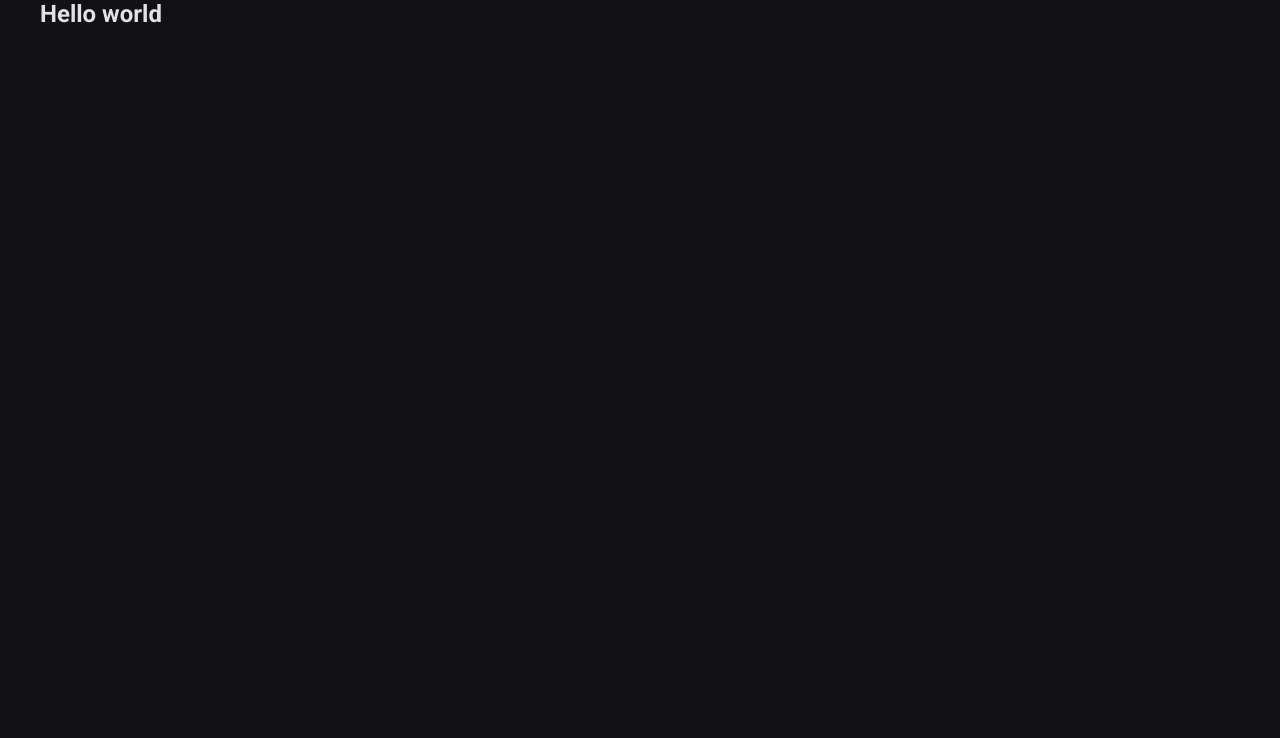
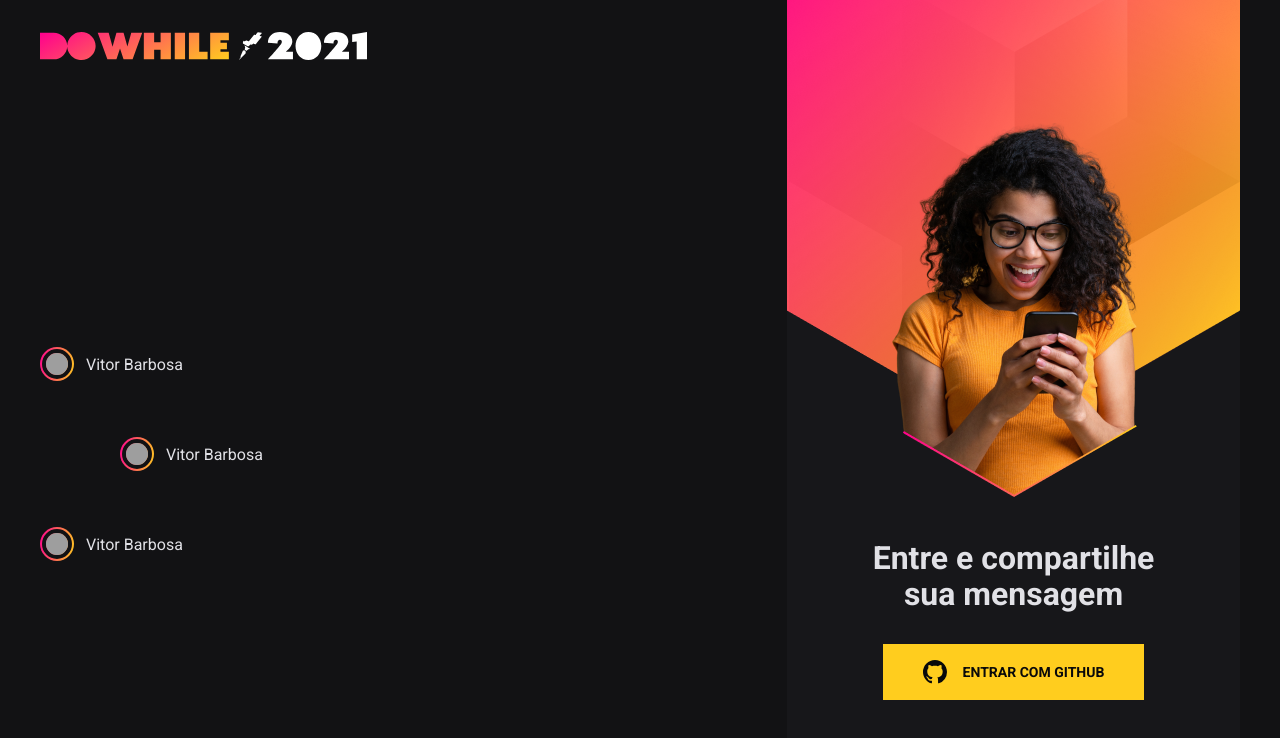
Before and after one commit to vitorbarbosa123/nlw-app, a React (Vite) app in the folder web/: page / in a window 1280 px wide. Shown: the top 738 px of the page. Built offline with nearby package versions, Linux system fonts and the light colour scheme; grey boxes are pictures that could not be loaded.

Commit message:
Basic compoents + styles using vite

```diff
--- a/web/package.json
+++ b/web/package.json
@@ -9,6 +9,7 @@
   "dependencies": {
     "react": "^17.0.0",
     "react-dom": "^17.0.0",
+    "react-icons": "^4.3.1",
     "sass": "^1.43.3"
   },
   "devDependencies": {
--- a/web/src/App.tsx
+++ b/web/src/App.tsx
@@ -1,10 +1,13 @@
+import { LoginBox } from './components/LoginBox'
+import { MessageList } from './components/MessageList'
 import styles from './styles/App.module.scss'
 
 export function App() {
 
   return (
     <main className={styles.contentWrapper}>
-      <h2>Hello world</h2>
+      <MessageList/>
+      <LoginBox/>
     </main>
   )
 }
--- /dev/null
+++ b/web/src/components/LoginBox/index.tsx
@@ -0,0 +1,15 @@
+import { VscGithubInverted } from 'react-icons/vsc'
+import styles from './styles.module.scss'
+
+
+export function LoginBox() {
+    return (
+        <div className={styles.loginBoxWrapper}>
+            <strong>Entre e compartilhe sua mensagem</strong>
+            <a href="#" className={styles.signInWithGitHub}>
+                <VscGithubInverted size="24"/>
+                Entrar com Github
+            </a>
+        </div>
+    )
+}
--- /dev/null
+++ b/web/src/components/LoginBox/styles.module.scss
@@ -0,0 +1,41 @@
+.loginBoxWrapper {
+    height: 100vh;
+    width: 100%;
+    background: #17171a url(../../assets/banner-girl.png) no-repeat center top;
+
+    padding: 440px 80px 0;
+    text-align: center;
+
+    display: flex;
+    flex-direction: column;
+    justify-content: center;
+    align-items: center;
+
+    strong {
+        font-size: 32px;
+        line-height: 36px;
+    }
+    .signInWithGitHub {
+        background: #ffcd1e;
+        margin-top: 32px;
+        padding: 0 40px;
+        height: 56px;
+        color: #09090a;
+        font-size: 14px;
+        font-weight: bold;
+        text-transform: uppercase;
+        text-decoration: none;
+
+        display: flex;
+        align-items: center;
+        justify-content: center;
+
+        svg {
+            margin-right: 16px;
+        }
+
+        &:hover {
+            filter: brightness(0.9);
+        }
+    }
+}
--- /dev/null
+++ b/web/src/components/MessageList/index.tsx
@@ -0,0 +1,40 @@
+import styles from './styles.module.scss'
+import Logo from '../../assets/logo.svg'
+
+export function MessageList() {
+    return (
+        <div className={styles.messageListWrapper}>
+            <img src={Logo} alt="DoWhile 2021" />
+
+            <ul className={styles.messageList}>
+                <li className={styles.message}>
+                    <p className={styles.messageContent}></p>
+                    <div className={styles.messageUser}>
+                        <div className={styles.userImage}>
+                            <img src="https://github.com/vitorbarbosa123.png" alt="" />
+                        </div>
+                        <span>Vitor Barbosa</span>
+                    </div>
+                </li>
+                <li className={styles.message}>
+                    <p className={styles.messageContent}></p>
+                    <div className={styles.messageUser}>
+                        <div className={styles.userImage}>
+                            <img src="https://github.com/vitorbarbosa123.png" alt="" />
+                        </div>
+                        <span>Vitor Barbosa</span>
+                    </div>
+                </li>
+                <li className={styles.message}>
+                    <p className={styles.messageContent}></p>
+                    <div className={styles.messageUser}>
+                        <div className={styles.userImage}>
+                            <img src="https://github.com/vitorbarbosa123.png" alt="" />
+                        </div>
+                        <span>Vitor Barbosa</span>
+                    </div>
+                </li>
+            </ul>
+        </div>
+    )
+}
--- /dev/null
+++ b/web/src/components/MessageList/styles.module.scss
@@ -0,0 +1,58 @@
+.messageListWrapper {
+    display: flex;
+    flex-direction: column;
+    justify-content: space-between;
+    align-items: flex-start;
+
+    > img {
+        height: 28px;
+        margin: 32px 0;
+    }
+}
+
+.messageList {
+    list-style: none;
+    display: flex;
+    flex-direction: column;
+    justify-content: center;
+    gap: 40px;
+    flex: 1;
+
+    .message {
+        max-width: 440px;
+
+        &:nth-child(2) {
+            margin-left: 80px;
+        }
+
+        .messageContent {
+            font-size: 20px;
+            line-height: 28px;
+        }
+
+        .messageUser {
+            margin-top: 16px;
+            display: flex;
+            align-items: center;
+
+
+            .userImage {
+                padding: 2px;
+                background: linear-gradient(100deg, #ff008e 0%, #ffcd1e 100%);
+                border-radius: 50%;
+                line-height: 0;
+                img {
+                    width: 30px;
+                    height: 30px;
+                    border-radius: 50%;
+                    border: 4px solid #121214;
+                }
+            }
+
+            span {
+                font-size: 16px;
+                margin-left: 12px;
+            }
+        }
+    }
+}
--- /dev/null
+++ b/web/src/components/SendMassageForm/index.tsx
@@ -0,0 +1,5 @@
+export function SendMessageForm() {
+    return (
+        <h1>SendMessageForm</h1>
+    )
+}
```
Also changed, not shown: web/src/styles/App.module.scss (line endings or trailing spaces), 1 other file (tests, documents, lock files or other folders).
